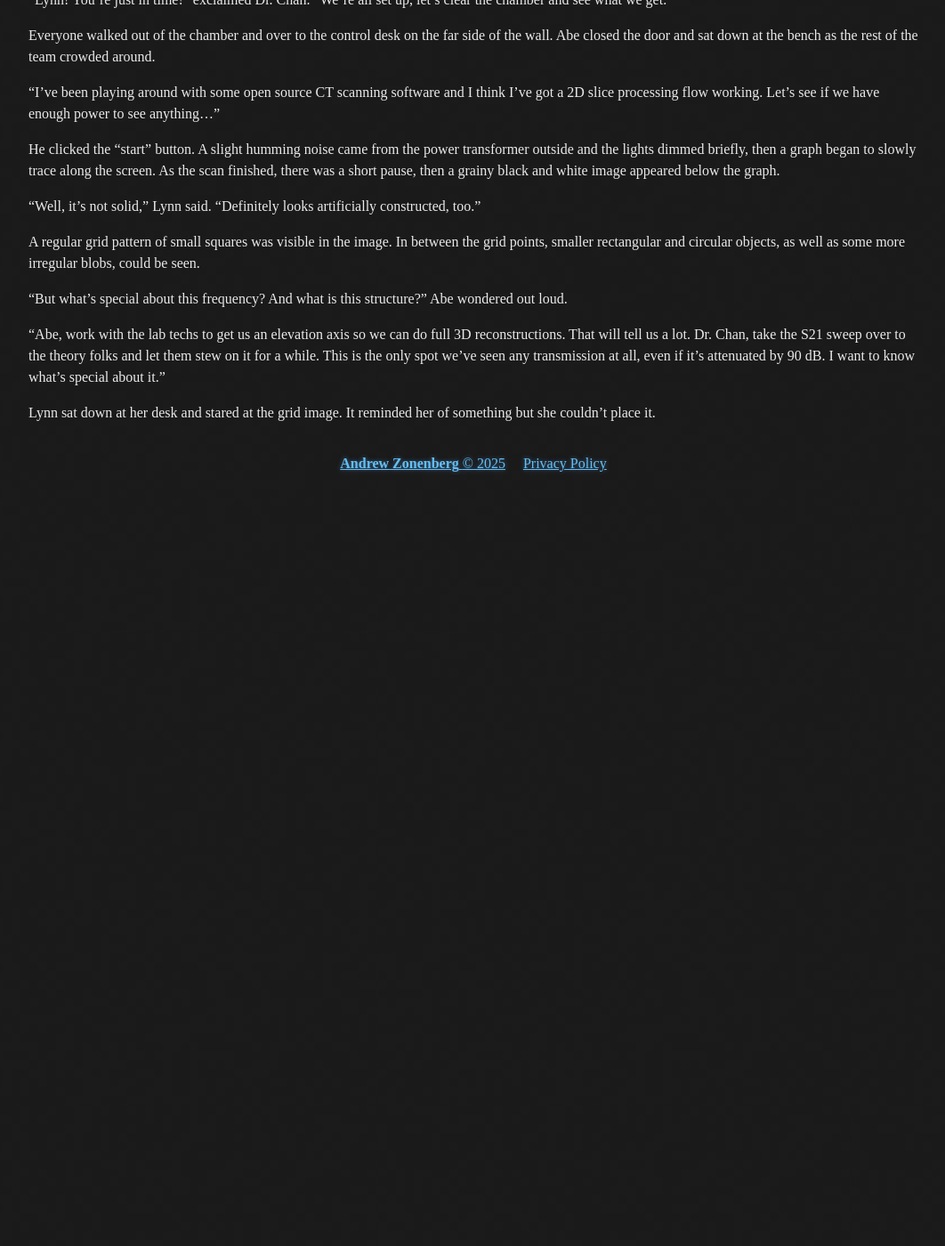
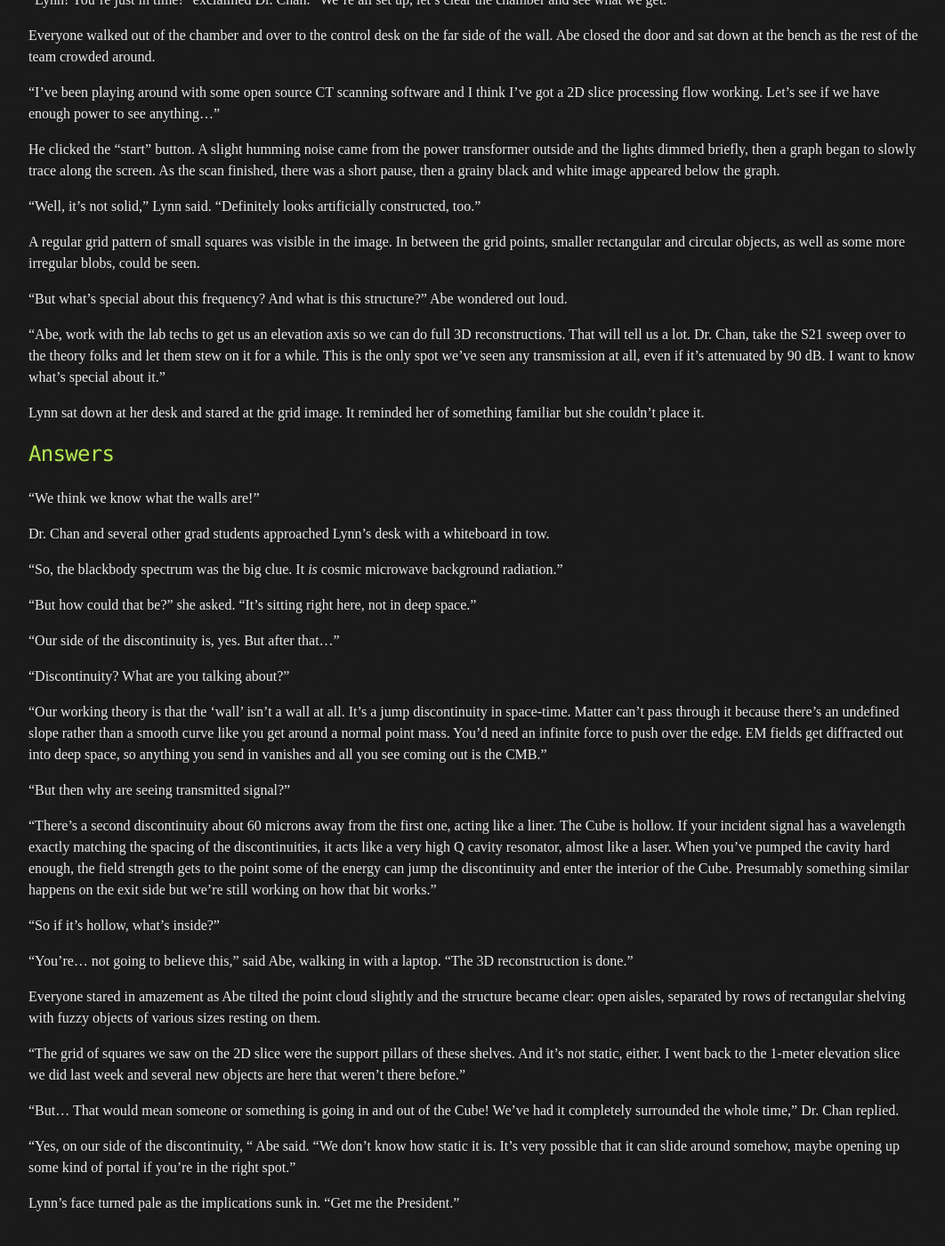
Before and after one commit to azonenberg/serdes-website, a Jekyll site: the page built from serdes/_posts/2099-05-01-Holding-the-Bag.md, in a window 1280 px wide and 1400 px high, scrolled down 5142 px. Shown: the whole window at 89% size, without its empty margins (108-1170 px from the left). Built offline with Jekyll 4.4.1, drawn with Linux system fonts in a browser that asks for light colours; before the commit the page ends 5688 px from its top, so only the background shows below that.

Commit message:
Next chapter draft

```diff
--- a/serdes/_posts/2099-05-01-Holding-the-Bag.md
+++ b/serdes/_posts/2099-05-01-Holding-the-Bag.md
@@ -176,4 +176,38 @@ A regular grid pattern of small squares was visible in the image. In between the
 
 "Abe, work with the lab techs to get us an elevation axis so we can do full 3D reconstructions. That will tell us a lot. Dr. Chan, take the S21 sweep over to the theory folks and let them stew on it for a while. This is the only spot we've seen any transmission at all, even if it's attenuated by 90 dB. I want to know what's special about it."
 
-Lynn sat down at her desk and stared at the grid image. It reminded her of something but she couldn't place it.
+Lynn sat down at her desk and stared at the grid image. It reminded her of something familiar but she couldn't place it.
+
+## Answers
+
+"We think we know what the walls are!"
+
+Dr. Chan and several other grad students approached Lynn's desk with a whiteboard in tow.
+
+"So, the blackbody spectrum was the big clue. It *is* cosmic microwave background radiation."
+
+"But how could that be?" she asked. "It's sitting right here, not in deep space."
+
+"Our side of the discontinuity is, yes. But after that..."
+
+"Discontinuity? What are you talking about?"
+
+"Our working theory is that the 'wall' isn't a wall at all. It's a jump discontinuity in space-time. Matter can't pass through it because there's an undefined slope rather than a smooth curve like you get around a normal point mass. You'd need an infinite force to push over the edge. EM fields get diffracted out into deep space, so anything you send in vanishes and all you see coming out is the CMB."
+
+"But then why are seeing transmitted signal?"
+
+"There's a second discontinuity about 60 microns away from the first one, acting like a liner. The Cube is hollow. If your incident signal has a wavelength exactly matching the spacing of the discontinuities, it acts like a very high Q cavity resonator, almost like a laser. When you've pumped the cavity hard enough, the field strength gets to the point some of the energy can jump the discontinuity and enter the interior of the Cube. Presumably something similar happens on the exit side but we're still working on how that bit works."
+
+"So if it's hollow, what's inside?"
+
+"You're... not going to believe this," said Abe, walking in with a laptop. "The 3D reconstruction is done."
+
+Everyone stared in amazement as Abe tilted the point cloud slightly and the structure became clear: open aisles, separated by rows of rectangular shelving with fuzzy objects of various sizes resting on them.
+
+"The grid of squares we saw on the 2D slice were the support pillars of these shelves. And it's not static, either. I went back to the 1-meter elevation slice we did last week and several new objects are here that weren't there before."
+
+"But... That would mean someone or something is going in and out of the Cube! We've had it completely surrounded the whole time," Dr. Chan replied.
+
+"Yes, on our side of the discontinuity, " Abe said. "We don't know how static it is. It's very possible that it can slide around somehow, maybe opening up some kind of portal if you're in the right spot."
+
+Lynn's face turned pale as the implications sunk in. "Get me the President."
```
